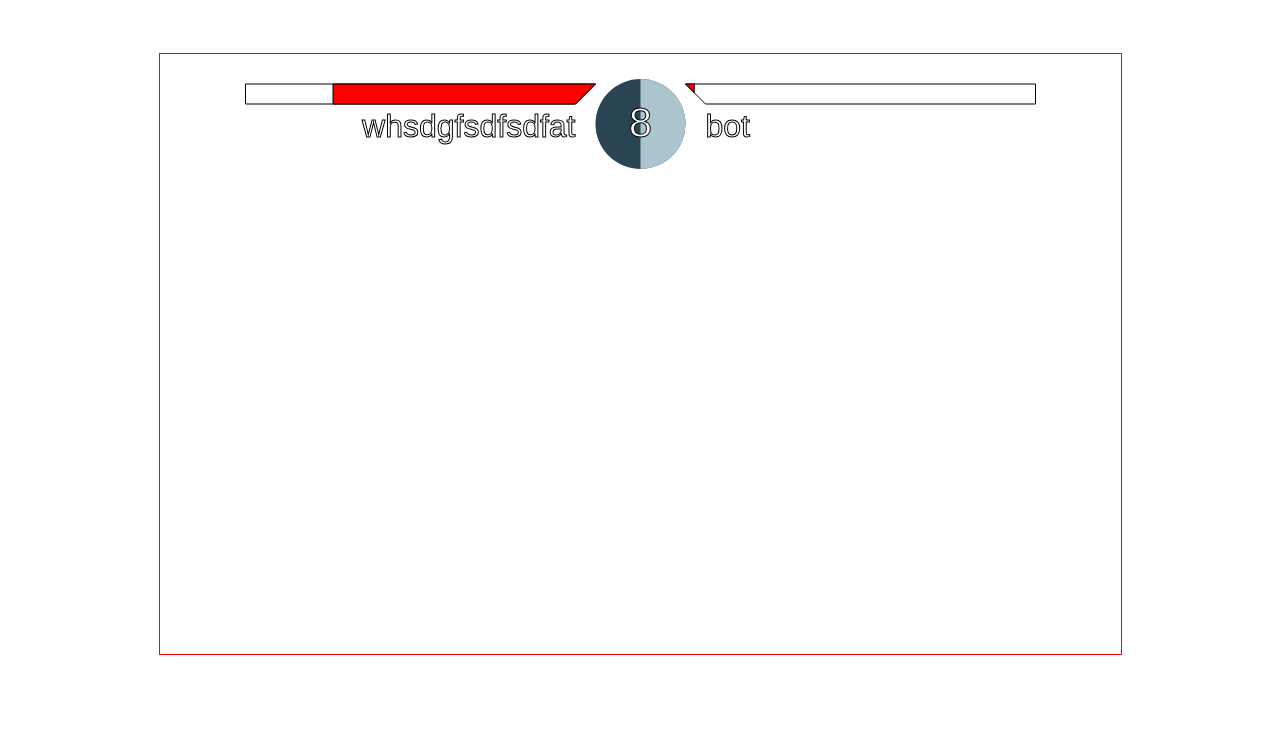
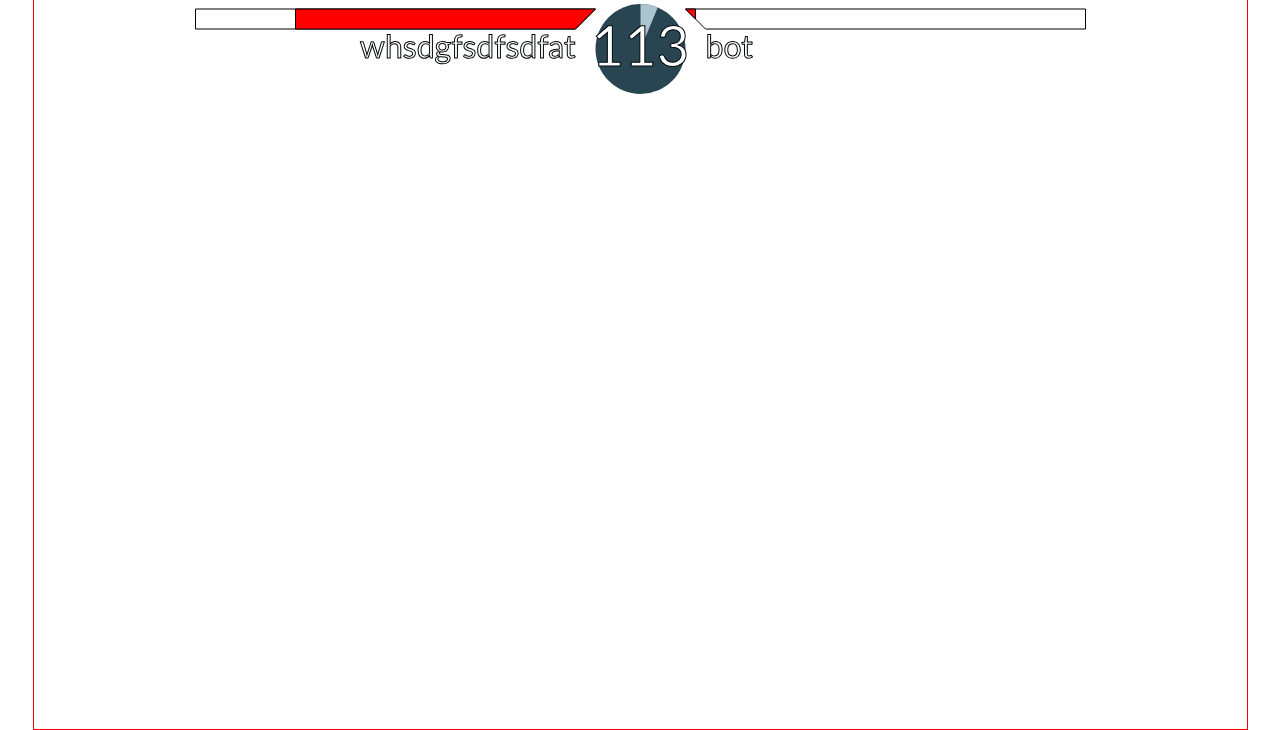
Before and after one commit to dowinterfor6/shadow-fight, a website built with webpack: page index.html in a window 1280 px wide. Shown: the part 86-816 px from the top of the page. Built offline with nearby package versions, Linux system fonts and the light colour scheme.

Commit message:
Adjust canvas size

```diff
--- a/frontend/level.js
+++ b/frontend/level.js
@@ -7,12 +7,12 @@ const COLOR_PALETTE = {
 };
 
 const LEVEL_CONSTANTS = {
-  MAX_TIME: 60 * 15,
+  MAX_TIME: 60 * 120,
   TIMER_TEXT_HEIGHT: 75,
   TIMER_RADIUS: 45,
   MAX_HEALTH: 200,
   HEALTH_BAR: {
-    width: 350,
+    width: 400,
     height: 20
   },
   OFFSET: 20
@@ -72,19 +72,19 @@ export default class Level {
   }
 
   drawTimerText() {
-    this.ctx.font = '42px Arial';
+    this.ctx.font = '56px Trebuchet MS';
     this.ctx.textAlign = 'center';
     this.ctx.fillStyle = 'WHITE';
     this.ctx.strokeStyle = COLOR_PALETTE.PRIMARY;
     this.ctx.fillText(
       `${Math.round(this.time / 60)}`,
       this.dimensions.width / 2,
-      LEVEL_CONSTANTS.TIMER_TEXT_HEIGHT + 8
+      LEVEL_CONSTANTS.TIMER_TEXT_HEIGHT + 12
     );
     this.ctx.strokeText(
       `${Math.round(this.time / 60)}`,
       this.dimensions.width / 2,
-      LEVEL_CONSTANTS.TIMER_TEXT_HEIGHT + 8
+      LEVEL_CONSTANTS.TIMER_TEXT_HEIGHT + 12
     );
   }
 
@@ -242,14 +242,14 @@ export default class Level {
     let botName = 'bot';
     let playerNamePos = {
       x: this.playerHpPos.x - LEVEL_CONSTANTS.OFFSET,
-      y: this.playerHpPos.y + LEVEL_CONSTANTS.TIMER_RADIUS + 8
+      y: this.playerHpPos.y + LEVEL_CONSTANTS.TIMER_RADIUS + 4
     };
     let botNamePos = {
       x: this.botHpPos.x + LEVEL_CONSTANTS.OFFSET,
-      y: this.botHpPos.y + LEVEL_CONSTANTS.TIMER_RADIUS + 8
+      y: this.botHpPos.y + LEVEL_CONSTANTS.TIMER_RADIUS + 4
     };
 
-    this.ctx.font = '32px Arial';
+    this.ctx.font = '32px Trebuchet MS';
     this.ctx.fillStyle = 'white';
     this.ctx.strokeStyle = COLOR_PALETTE.PRIMARY;
     this.ctx.textAlign = 'right';
--- a/index.html
+++ b/index.html
@@ -25,7 +25,7 @@
       </div>
     </nav>
     <section class="canvas-container">
-      <canvas id="canvas" width="961" height="600">
+      <canvas id="canvas" width="1213.5" height="750">
       </canvas>
     </section>
   </main>
```
